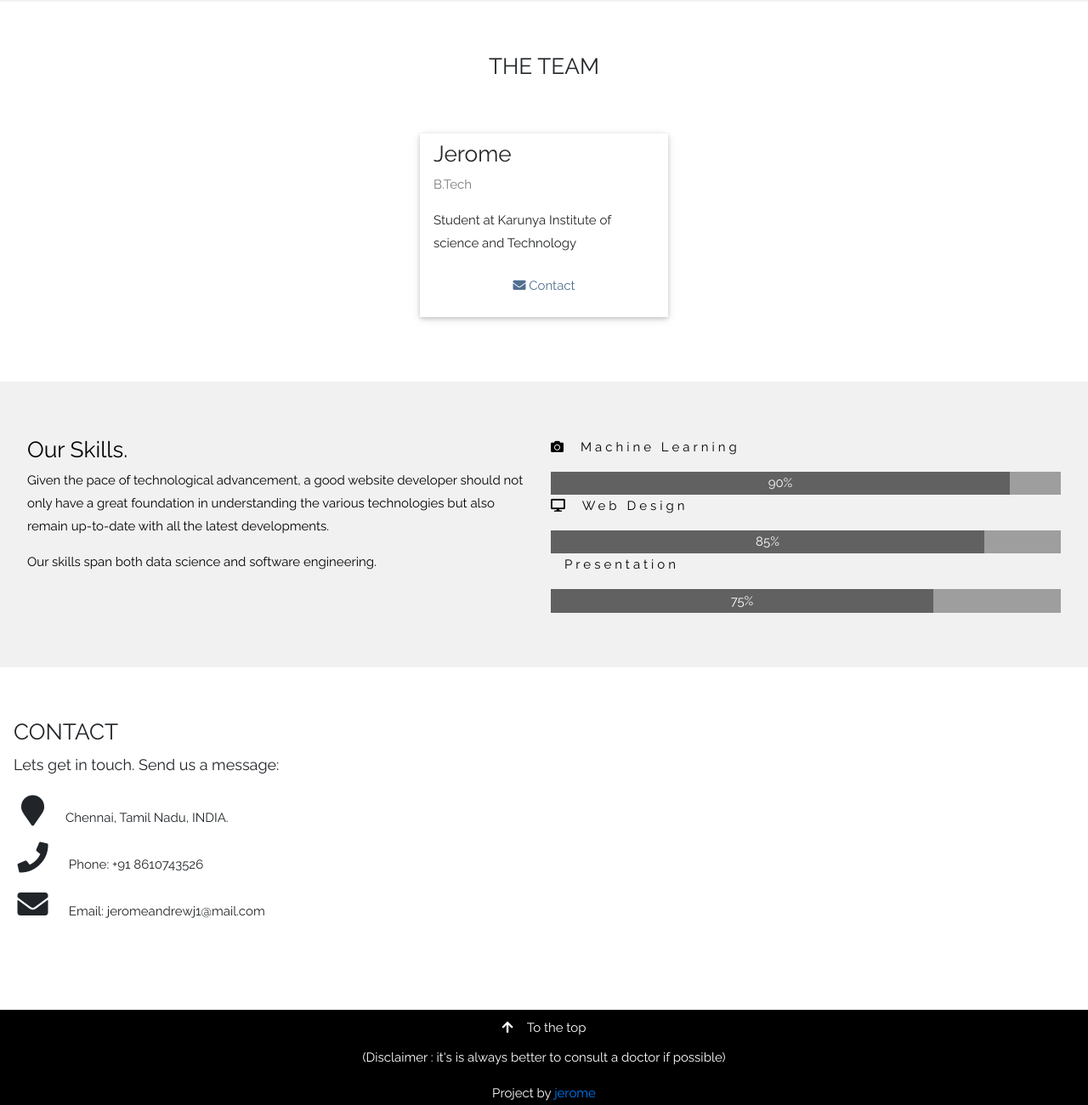
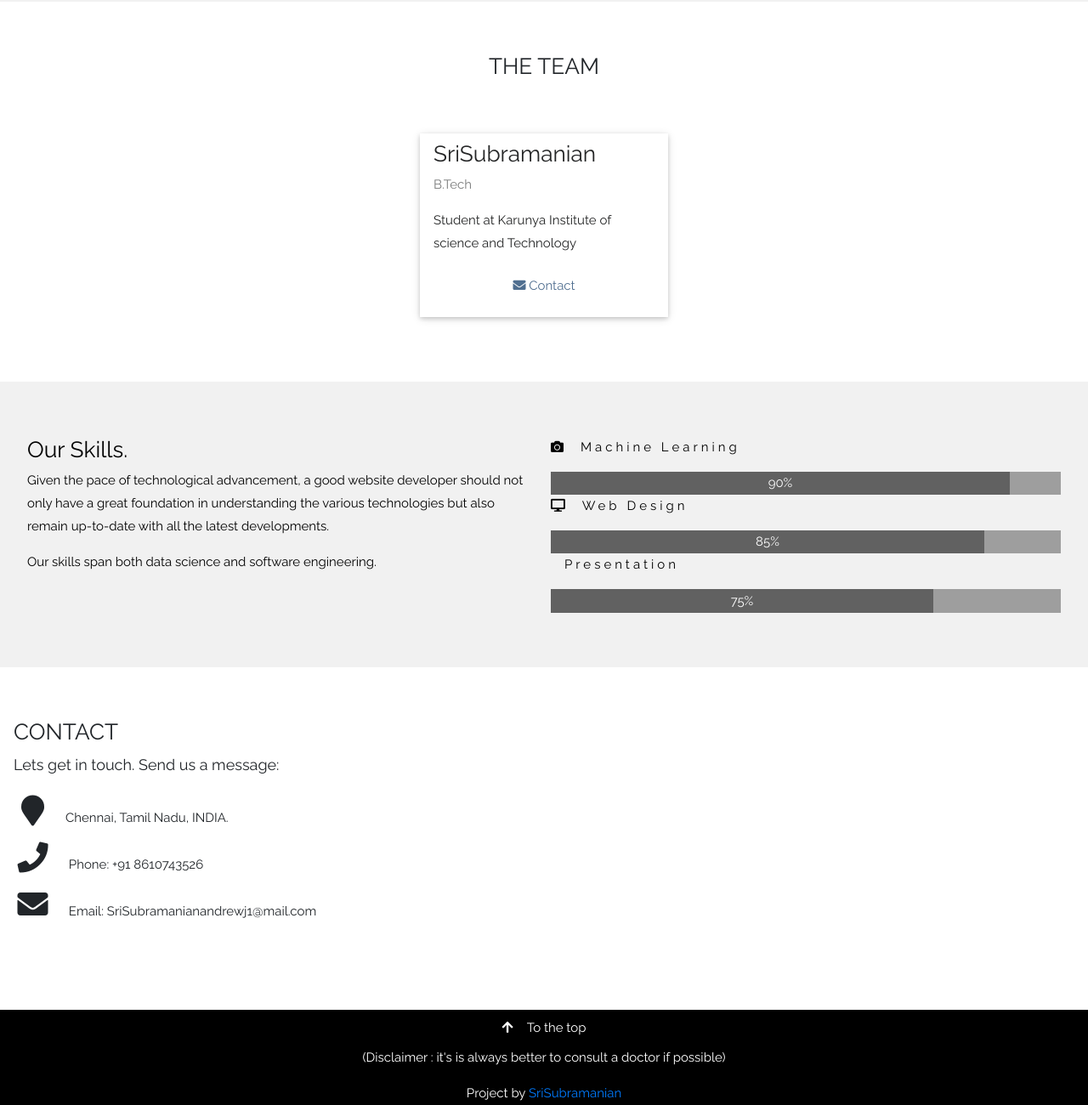
Before and after one commit to jeromejad/heart-disease, a plain HTML site: page templates/welcome.html in a window 1280 px wide. Shown: the part 1698-2998 px from the top of the page at 85% size. Drawn offline with nearby package versions, Linux system fonts and the light colour scheme; files that its build step writes are made by us from their sources; files whose address does not match are found by name.

Commit message:
Update welcome.html

```diff
--- a/templates/welcome.html
+++ b/templates/welcome.html
@@ -137,12 +137,12 @@ body, html {
   <div class="w3-row-padding w3-grayscale d-flex justify-content-around" style="margin-top:64px">
     <div class="w3-col l3 m6 w3-margin-bottom">
       <div class="w3-card">
-        <!-- <img src="static/team3.jpg" alt="jerome" style="width:100%"> -->
+        <!-- <img src="static/team3.jpg" alt="SriSubramanian" style="width:100%"> -->
         <div class="w3-container pt-2">
-          <h3>Jerome</h3>
+          <h3>SriSubramanian</h3>
           <p class="w3-opacity">B.Tech</p>
           <p>Student at Karunya Institute of science and Technology</p>
-          <a href="mailto:jeromeandrewj1@gmail.com"><p><button  class="w3-button  w3-block"><i class="fa fa-envelope"></i> Contact </button></p></a>
+          <a href="mailto:SriSubramanianandrewj1@gmail.com"><p><button  class="w3-button  w3-block"><i class="fa fa-envelope"></i> Contact </button></p></a>
         </div>
       </div>
     </div>
@@ -188,7 +188,7 @@ body, html {
   <div style="margin-top:20px">
     <p><i class="fa fa-map-marker fa-fw w3-xxlarge w3-margin-right"></i>Chennai, Tamil Nadu, INDIA.</p>
     <p><i class="fa fa-phone fa-fw w3-xxlarge w3-margin-right"></i> Phone: +91 8610743526</p>
-    <p><i class="fa fa-envelope fa-fw w3-xxlarge w3-margin-right"> </i> Email: jeromeandrewj1@mail.com</p>
+    <p><i class="fa fa-envelope fa-fw w3-xxlarge w3-margin-right"> </i> Email: SriSubramanianandrewj1@mail.com</p>
     <br>
 
   </div>
@@ -198,7 +198,7 @@ body, html {
 <footer class="w3-center w3-black w3-padding-40">
   <a href="#home" class="w3-button"><i class="fa fa-arrow-up w3-margin-right"></i>To the top</a>
   <p>(Disclaimer : it's is always better to consult a doctor if possible)</p>
-  <p>Project by <a href="/" title="W3.CSS" target="_blank" class="w3-hover-text-green">jerome</a></p>
+  <p>Project by <a href="/" title="W3.CSS" target="_blank" class="w3-hover-text-green">SriSubramanian</a></p>
 </footer>
 
 <script>
```
